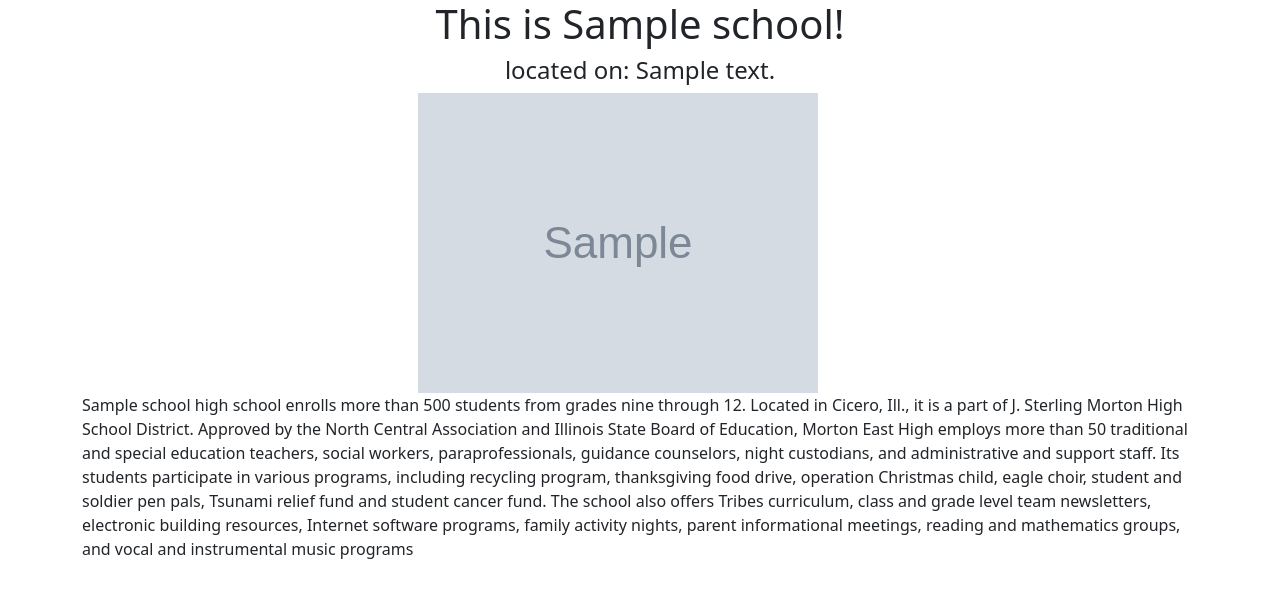
After one commit to Blackice21/django_schoolapp_pro, a Django app: page /detail_school/1/ in a window 1280 px wide. The commit adds this page. Shown: the top 598 px of the page. Run offline with Django 3.2, Linux system fonts and the light colour scheme; tables that the repository leaves empty hold one stand-in row (values such as "Sample post"); grey boxes marked "Sample" are stand-in pictures; some libraries are stand-ins or nearby versions.

Commit message:
We now have a detail page for our school objects

```diff
--- a/django_schoolapp_pro/urls.py
+++ b/django_schoolapp_pro/urls.py
@@ -23,5 +23,6 @@ urlpatterns = [
     path('', views.Home, name='home'),
     path('create_school/', views.create_school, name='create_school'),
     path('update_school/<int:pk>/', views.update_school, name='update_school'),
+    path('detail_school/<int:pk>/', views.detail_school, name='detail_school')
 
 ] + static(settings.MEDIA_URL, document_root=settings.MEDIA_ROOT)
--- a/school/views.py
+++ b/school/views.py
@@ -35,3 +35,7 @@ def update_school(request, pk):
         form = Schoolform(request.POST, request.FILES, instance=school)
         form.save()
         return redirect('home')
+
+def detail_school(request, pk):
+    school = get_object_or_404(School,pk=pk)
+    return render(request, 'detail_school.html',{'school': school})
--- /dev/null
+++ b/templates/detail_school.html
@@ -0,0 +1,8 @@
+{% extends 'base.html' %}
+{% block title %}details{%endblock title%}
+{% block content %}
+<div class="text-center"><h1>This is {{school.name}}!</h1></div>
+<h4 class="text-center">located on: {{school.address}}</h4>
+<div style="padding-left:3.5in;"> <img src="{{school.image.url}}" alt=""></div>
+<p>{{school.name}} high school enrolls more than 500 students from grades nine through 12. Located in Cicero, Ill., it is a part of J. Sterling Morton High School District. Approved by the North Central Association and Illinois State Board of Education, Morton East High employs more than 50 traditional and special education teachers, social workers, paraprofessionals, guidance counselors, night custodians, and administrative and support staff. Its students participate in various programs, including recycling program, thanksgiving food drive, operation Christmas child, eagle choir, student and soldier pen pals, Tsunami relief fund and student cancer fund. The school also offers Tribes curriculum, class and grade level team newsletters, electronic building resources, Internet software programs, family activity nights, parent informational meetings, reading and mathematics groups, and vocal and instrumental music programs</p>
+{% endblock content %}
--- a/templates/home.html
+++ b/templates/home.html
@@ -11,7 +11,7 @@
             <h5 class="card-title">{{s.name}}</h5>
             <h6 class="card-subtitle">{{s.address}}</h6>
             <p class="card-text">{{'This is a highschool good highschool'}}</p>
-            <a href="#" class="btn btn-primary">more info!</a>
+            <a href="{% url 'detail_school' s.pk %}" class="btn btn-primary">view details!</a>
             <a href="{% url 'update_school' s.pk %}" class="btn btn-secondary">update</a>
             </div>
         </div>
```
